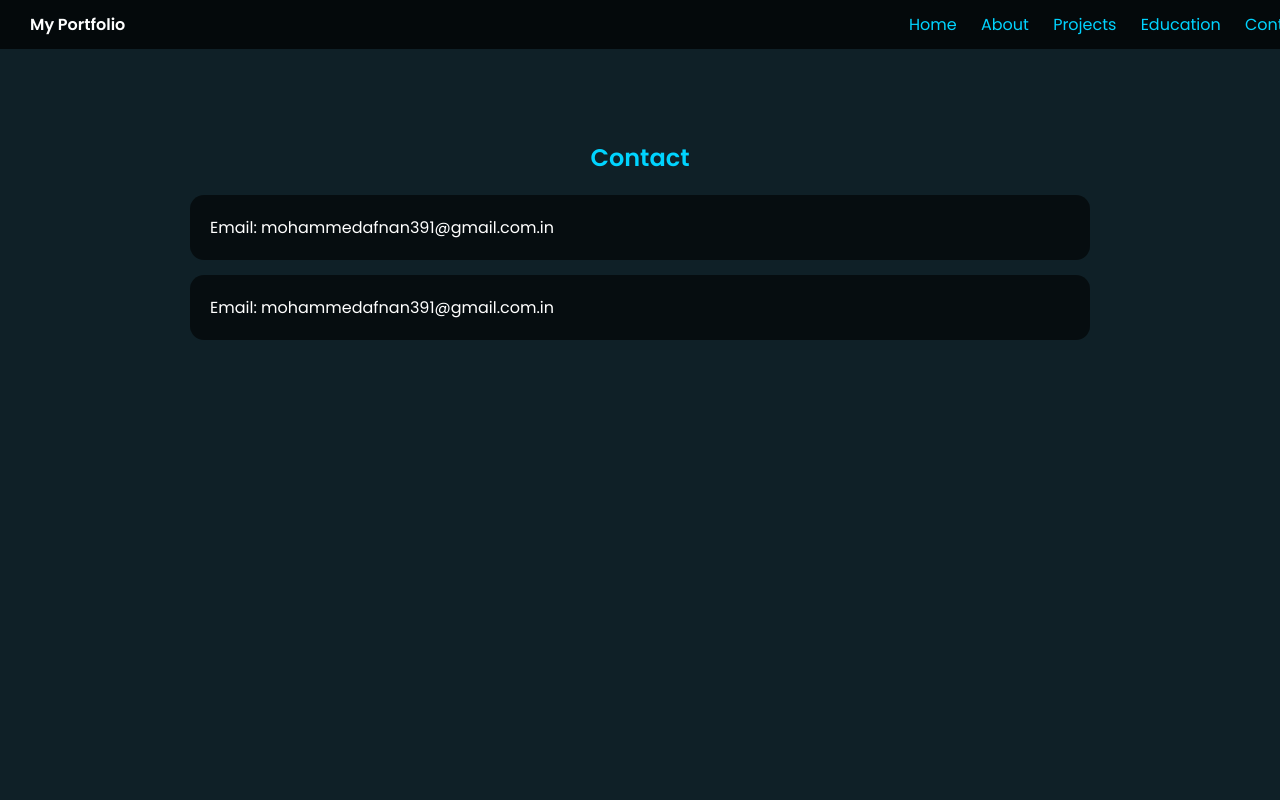
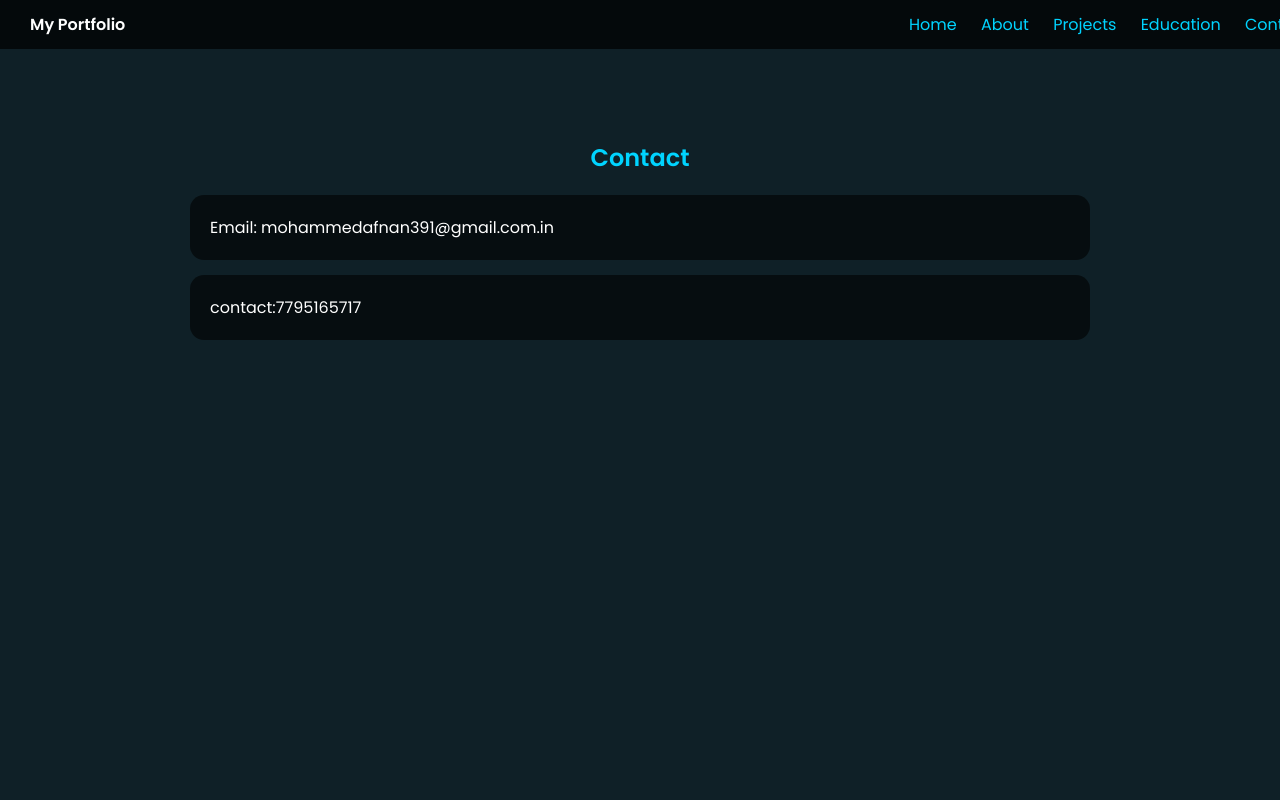
Before and after one commit to MAS796/mymas, a plain HTML site: page index.html in a window 1280 px wide. Both pictures are taken after a click on the link "Contact". Shown: the top 800 px of the page. Drawn offline with Linux system fonts and the light colour scheme.

```diff
--- a/index.html
+++ b/index.html
@@ -195,7 +195,7 @@
   <div class="container">
     <h2>Contact</h2>
     <div class="card">Email: mohammedafnan391@gmail.com.in</div>
-    <div class="card">Email: mohammedafnan391@gmail.com.in</div>
+    <div class="card">contact:7795165717</div>
   </div>
 </section>
 
```
